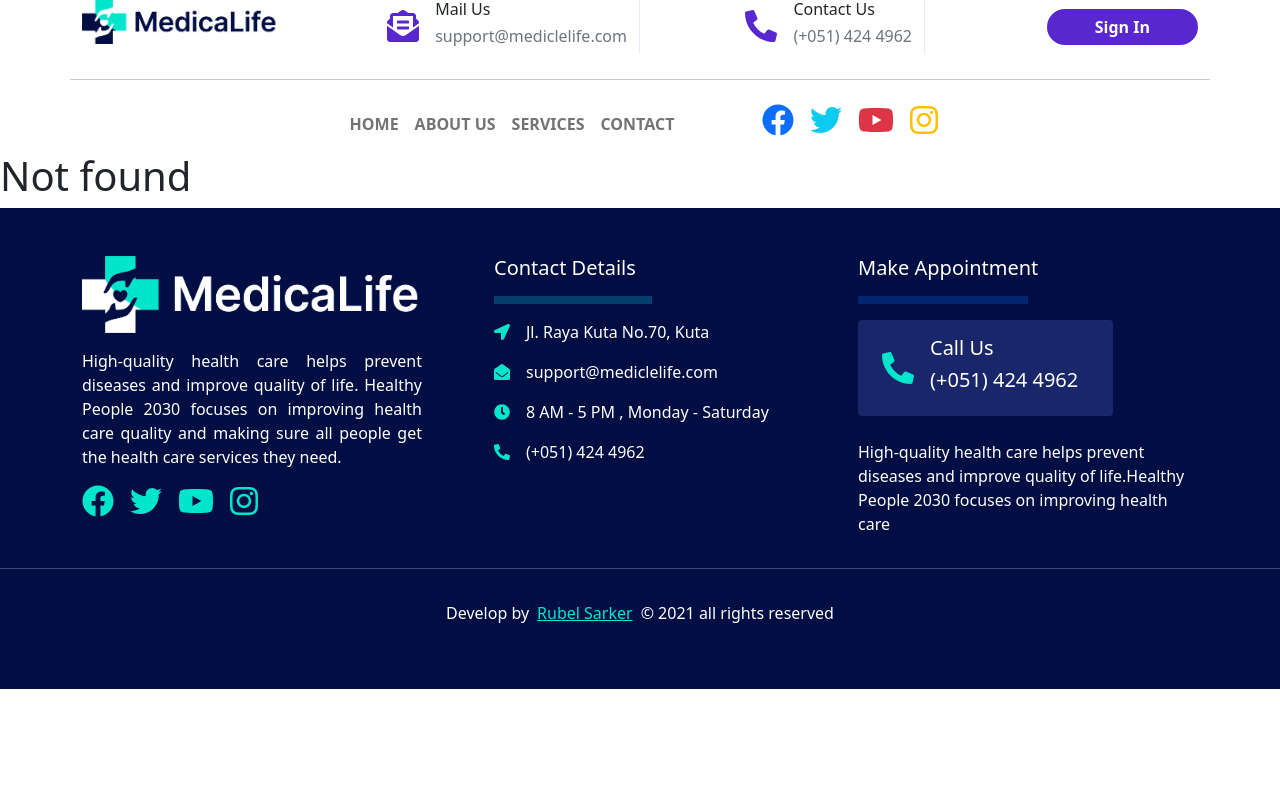
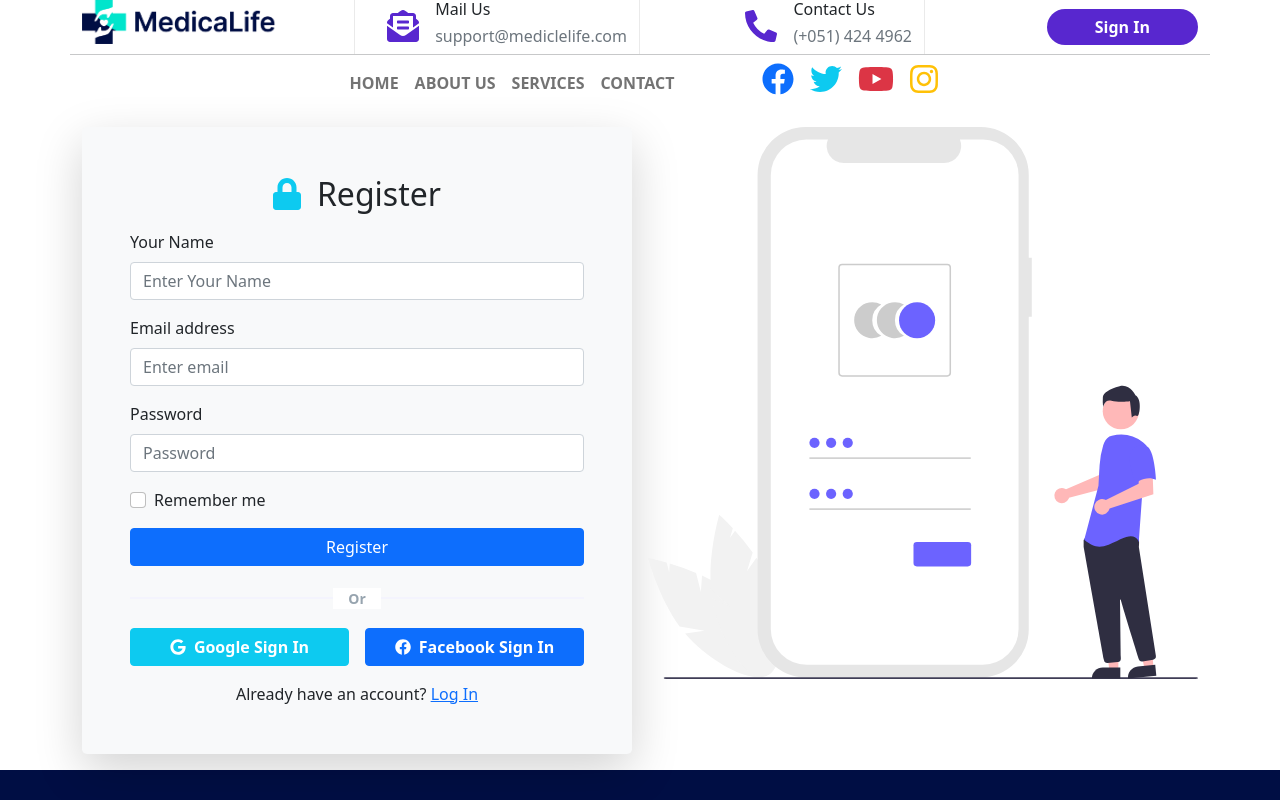
Before and after one commit to rubelsarker0/medical-life, a React (Create React App) app: page /signup in a window 1280 px wide. Shown: the top 800 px of the page. Built offline with nearby package versions, Linux system fonts and the light colour scheme.

Commit message:
added-signup-page

```diff
--- a/src/App.js
+++ b/src/App.js
@@ -18,10 +18,10 @@ function App() {
 				<Route path="/home">
 					<Home></Home>
 				</Route>
-				<Route path="signin">
+				<Route path="/signin">
 					<SignIn></SignIn>
 				</Route>
-				<Route path="signup">
+				<Route path="/signup">
 					<SignUp></SignUp>
 				</Route>
 				<Route path="*">
--- a/src/components/Shared/Header/HeaderNav/HeaderNav.js
+++ b/src/components/Shared/Header/HeaderNav/HeaderNav.js
@@ -1,5 +1,5 @@
 import React from 'react';
-import { Container, Nav, Navbar } from 'react-bootstrap';
+import { Container, Nav, Navbar, Button } from 'react-bootstrap';
 import { FontAwesomeIcon } from '@fortawesome/react-fontawesome';
 import {
 	faFacebook,
@@ -7,13 +7,21 @@ import {
 	faYoutube,
 	faInstagram,
 } from '@fortawesome/free-brands-svg-icons';
+import { faLock } from '@fortawesome/free-solid-svg-icons';
+import { Link, useHistory } from 'react-router-dom';
+import logo from '../../../../assets/images/logo-medicalife.png';
 import './HeaderNav.css';
-import { Link } from 'react-router-dom';
+
 const HeaderNav = () => {
+	const history = useHistory();
+	const handleSignInClick = () => {
+		history.push('/signin');
+	};
 	return (
 		<>
 			<Navbar expand="lg">
 				<Container>
+					<img className="img-fluid w-75 d-block d-lg-none" src={logo} alt="" />
 					<Navbar.Toggle aria-controls="basic-navbar-nav" className="ms-auto" />
 					<Navbar.Collapse id="basic-navbar-nav">
 						<Nav className="me-auto fw-bold mx-auto">
@@ -54,6 +62,17 @@ const HeaderNav = () => {
 										icon={faInstagram}
 									/>
 								</a>
+								<Button
+									onClick={handleSignInClick}
+									variant="danger"
+									className="rounded-pill px-5 fw-bold d-block d-lg-none mt-3"
+								>
+									<FontAwesomeIcon
+										className="fa-1x me-3 text-white"
+										icon={faLock}
+									/>
+									Log In
+								</Button>
 							</div>
 						</Nav>
 					</Navbar.Collapse>
--- a/src/components/Shared/Header/TopHeader/TopHeader.js
+++ b/src/components/Shared/Header/TopHeader/TopHeader.js
@@ -12,11 +12,11 @@ import { useHistory } from 'react-router';
 const TopHeader = () => {
 	const history = useHistory();
 	const handleSignInClick = () => {
-		history.push('/login');
+		history.push('/signin');
 	};
 	return (
 		<Row>
-			<Col lg={3} xs={12}>
+			<Col lg={3} className="d-none d-lg-block border-generic">
 				<img className="img-fluid w-75" src={logo} alt="" />
 			</Col>
 			<Col className="d-none d-lg-block border-generic" lg={3}>
@@ -65,7 +65,7 @@ const TopHeader = () => {
 					</Button>
 				</div>
 			</Col>
-			<hr className="bottom-border" />
+			<hr className="bottom-border d-none d-lg-block my-auto" />
 		</Row>
 	);
 };
--- /dev/null
+++ b/src/components/SignUp/SighUp.css
@@ -0,0 +1,23 @@
+.divider::before {
+	content: '';
+	position: absolute;
+	top: 50%;
+	display: block;
+	width: 100%;
+	height: 0;
+	background: #ffffff;
+	border-top: 1px solid #eeeeff;
+	transform: translateY(calc(-50% + 1px));
+}
+.divider-content {
+	position: relative;
+	display: inline-block;
+	font-weight: 600;
+	font-size: 0.875rem;
+	color: #97a4af;
+	background-color: #fff;
+	padding: 0 0.9375rem;
+}
+.divider {
+	position: relative;
+}
--- a/src/components/SignUp/SignUp.js
+++ b/src/components/SignUp/SignUp.js
@@ -1,10 +1,87 @@
 import React from 'react';
+import { FontAwesomeIcon } from '@fortawesome/react-fontawesome';
+import { faLock } from '@fortawesome/free-solid-svg-icons';
+import { faFacebook, faGoogle } from '@fortawesome/free-brands-svg-icons';
+import { Col, Button, Container, Form, Row } from 'react-bootstrap';
+import signupImg from '../../assets/images/signup-img.svg';
+import './SighUp.css';
+import { Link } from 'react-router-dom';
 
 const SignUp = () => {
+	const handleEmailLogin = () => {};
 	return (
-		<div>
-			<h1>Sign Up</h1>
-		</div>
+		<section
+			style={{ minHeight: '650px' }}
+			className="bg-transparent d-flex py-3 align-items-center"
+		>
+			<Container>
+				<Row lg={2} xs={1} className="g-3">
+					<Col>
+						<div className="rounded rounded-3 shadow-lg bg-light p-5">
+							<h2 className="text-navy mb-3 text-center">
+								<FontAwesomeIcon
+									className="fa-1x text-info me-3"
+									icon={faLock}
+								/>
+								Register
+							</h2>
+							<Form>
+								<Form.Group className="mb-3" controlId="formName">
+									<Form.Label>Your Name</Form.Label>
+									<Form.Control type="email" placeholder="Enter Your Name" />
+								</Form.Group>
+								<Form.Group className="mb-3" controlId="formBasicEmail">
+									<Form.Label>Email address</Form.Label>
+									<Form.Control type="email" placeholder="Enter email" />
+								</Form.Group>
+
+								<Form.Group className="mb-3" controlId="formBasicPassword">
+									<Form.Label>Password</Form.Label>
+									<Form.Control type="password" placeholder="Password" />
+								</Form.Group>
+								<Form.Group className="mb-3" controlId="formBasicCheckbox">
+									<Form.Check type="checkbox" label="Remember me" />
+								</Form.Group>
+								<Button className="w-100" variant="primary" type="submit">
+									Register
+								</Button>
+							</Form>
+							<div className="divider text-center my-3 fs-5">
+								<span className="divider-content">Or</span>
+							</div>
+							<Row lg={2} xs={1} className="g-3">
+								<Col>
+									<Button variant="info" className="w-100 text-white fw-bold">
+										<FontAwesomeIcon
+											className="fa-1x text-white me-2"
+											icon={faGoogle}
+										/>
+										Google Sign In
+									</Button>
+								</Col>
+								<Col>
+									<Button variant="primary" className="w-100 fw-bold">
+										<FontAwesomeIcon
+											className="fa-1x text-white me-2"
+											icon={faFacebook}
+										/>
+										Facebook Sign In
+									</Button>
+								</Col>
+							</Row>
+							<div className="text-center mt-3">
+								Already have an account? <Link to="/signin">Log In</Link>
+							</div>
+						</div>
+					</Col>
+					<Col>
+						<div className="m-auto">
+							<img className="w-100" src={signupImg} alt="" />
+						</div>
+					</Col>
+				</Row>
+			</Container>
+		</section>
 	);
 };
 
```
Also changed, not shown: src/assets/images/signup-img.svg (added).
